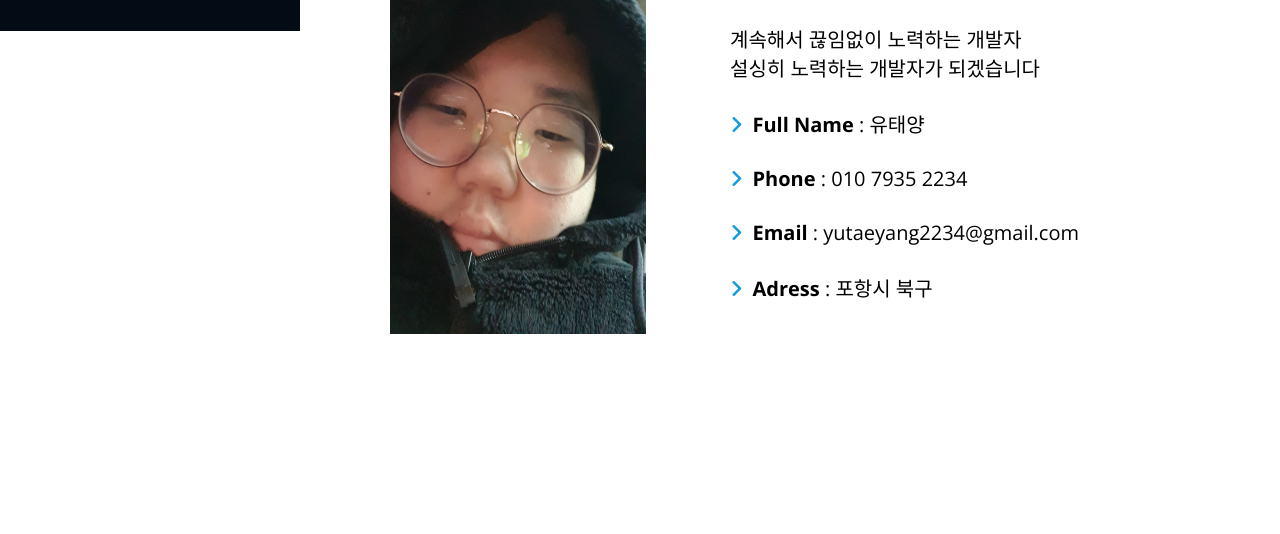
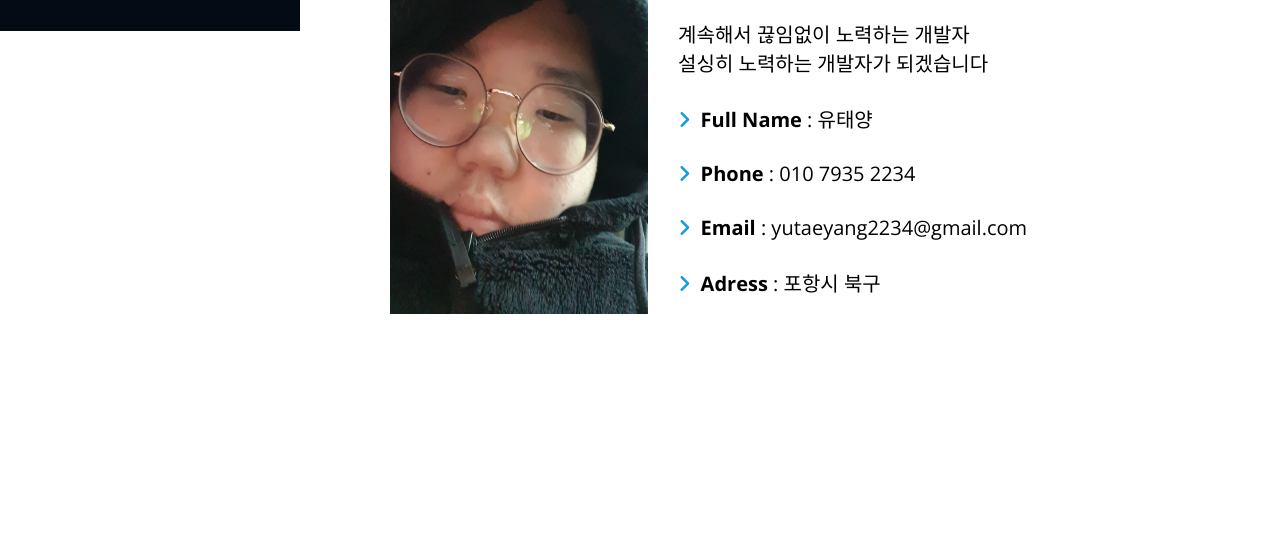
Before and after one commit to cumedang/cumedang.github.io, a plain HTML site: page index.html in a window 1280 px wide. Shown: the part 769-1303 px from the top of the page. Drawn offline with nearby package versions, Linux system fonts and the light colour scheme.

Commit message:
진짜 최종 수정

```diff
--- a/index.html
+++ b/index.html
@@ -63,6 +63,7 @@
     </section>
     <section class="about-se" id="about">
         <b><p class="about-text">About me</p></b>
+        <div class="about_con">
             <img src="aboutme.jpg" alt="내사진" class="aboutme">
             <div class="about-title">
                 <p class="main-title"><b>Back-end Developer</b></p>
@@ -76,6 +77,7 @@
                     <i class="fa-solid fa-angle-right ch"></i><a><b>Phone </b>: 010 7935 2234</a><br><br>
                     <i class="fa-solid fa-angle-right ch"></i><a><b>Email </b>: yutaeyang2234@gmail.com</a><br><br>
                     <i class="fa-solid fa-angle-right ch"></i><a><b>Adress </b>: 포항시 북구</a>
+                </div>
             </div>
         </div>
     </section>
--- a/style.css
+++ b/style.css
@@ -121,11 +121,17 @@ span{
     animation:  cursor 0.2s ease infinite;
     border-bottom: 3px solid #149ddd;
 }
+.about_con {
+    display: flex;
+    margin-top: 20px;
+    margin-left: 390px;
+}
+
 .aboutme{
     height: 400px;
-    width: 20%;
-    margin-left: 390px;
-    margin-top: 40px;
+    width: 29%;
+    /* margin-left: 390px;
+    margin-top: 40px; */
     opacity: 0;
 }
 .about-text{
@@ -141,8 +147,8 @@ span{
     color: #173b6c;
 }
 .about-title{
-    margin-left: 700px;
-    margin-top: -420px;
+    /* margin-left: 700px;
+    margin-top: -420px; */
 }
 .gac{
     margin-left: 30px;
```
Lines whose indentation alone changed are shown as unchanged.
